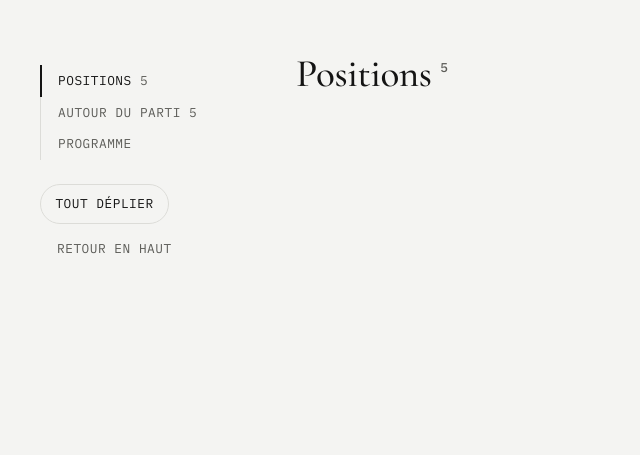
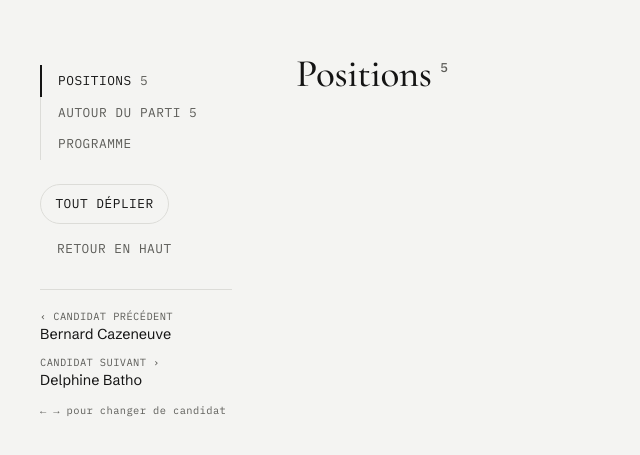
Before and after one commit to arimet/la-sauce-presidentielle, an Astro site: page /bruno-retailleau/ in a window 1280 px wide. Shown: the part 803-1258 px from the top of the page, without its empty margins (0-640 px from the left). Built offline with nearby package versions, Linux system fonts and the light colour scheme; Astro itself is replaced by a stand-in of ours.

Commit message:
Step between candidate pages with the arrow keys
Candidate pages link to the previous / next candidate in the tab's
session order (alphabetical if none yet, wrapping around) from the
desktop table of contents, with a keyboard hint; left / right arrows
follow those links.

```diff
--- a/src/pages/[slug].astro
+++ b/src/pages/[slug].astro
@@ -11,6 +11,11 @@ import { readFileSync } from 'node:fs';
 
 export async function getStaticPaths() {
   const people = await getPeople();
+  // Alphabetical here; the client applies the tab's session order (src/lib/order.js).
+  const candidates = people
+    .filter((p) => p.data.role === 'candidate')
+    .sort((a, b) => a.data.name.localeCompare(b.data.name, 'fr'))
+    .map((p) => ({ slug: p.id, name: p.data.name, href: url(`/${p.id}`) }));
   return people.map((person) => ({
     params: { slug: person.id },
     props: {
@@ -18,6 +23,7 @@ export async function getStaticPaths() {
       color: personColor(person, people),
       candidate: people.find((p) => p.id === person.data.candidateOf),
       team: people.filter((p) => p.data.candidateOf === person.id),
+      candidates: person.data.role === 'candidate' ? candidates : [],
     },
   }));
 }
@@ -27,8 +33,12 @@ interface Props {
   color: string;
   candidate?: PersonEntry;
   team: PersonEntry[];
+  candidates: { slug: string; name: string; href: string }[];
 }
-const { person, color, candidate, team } = Astro.props;
+const { person, color, candidate, team, candidates } = Astro.props;
+// Previous / next candidate, wrapping around (team member pages have none).
+const at = candidates.findIndex((c) => c.slug === person.id);
+const prev = candidates.at(at - 1), next = candidates[(at + 1) % candidates.length];
 const { name, party, photo, photoCredit, teamPosition, updatedAt, facts, programme } = person.data;
 const groups = groupByType(facts);
 // Neutral structured data: identity and affiliation only, never facts.
@@ -94,6 +104,13 @@ const [photoW, photoH] = png ? [png.readUInt32BE(16), png.readUInt32BE(20)] : []
         {groups.length > 0 && <button type="button" class="toggle-all" hidden>Tout déplier</button>}
         <a class="to-top" href="#top">Retour en haut</a>
       </p>
+      {candidates.length > 1 && (
+        <nav class="siblings" aria-label="Autres candidats" data-current={person.id} data-candidates={JSON.stringify(candidates)}>
+          <a rel="prev" href={prev!.href}><span class="dir">‹ Candidat précédent</span> <span class="who">{prev!.name}</span></a>
+          <a rel="next" href={next!.href}><span class="dir">Candidat suivant ›</span> <span class="who">{next!.name}</span></a>
+          <p class="keys-hint">← → pour changer de candidat</p>
+        </nav>
+      )}
     </aside>
     <div class="content">
     {groups.map(([group, groupFacts]) => (
@@ -187,6 +204,35 @@ const [photoW, photoH] = png ? [png.readUInt32BE(16), png.readUInt32BE(20)] : []
   </div>
 </Base>
 <script>
+  import { sessionOrder } from '../lib/order.js';
+
+  // Previous / next candidate in the tab's session order (alphabetical if none yet), wrapping
+  // around; ← / → follow them, unless typing or a modifier key is held (browser shortcuts).
+  const siblings = document.querySelector<HTMLElement>('.siblings');
+  if (siblings) {
+    type Candidate = { slug: string; name: string; href: string };
+    const all: Candidate[] = JSON.parse(siblings.dataset.candidates!);
+    const bySlug = new Map(all.map((c) => [c.slug, c]));
+    const order = sessionOrder(all.map((c) => c.slug), false);
+    const at = order.indexOf(siblings.dataset.current!);
+    const links = {
+      prev: siblings.querySelector<HTMLAnchorElement>('[rel=prev]')!,
+      next: siblings.querySelector<HTMLAnchorElement>('[rel=next]')!,
+    };
+    const set = (link: HTMLAnchorElement, c: Candidate) => {
+      link.href = c.href;
+      link.querySelector('.who')!.textContent = c.name;
+    };
+    set(links.prev, bySlug.get(order.at(at - 1)!)!);
+    set(links.next, bySlug.get(order[(at + 1) % order.length])!);
+    document.addEventListener('keydown', (e) => {
+      if (e.defaultPrevented || e.metaKey || e.ctrlKey || e.altKey || e.shiftKey) return;
+      if ((e.target as HTMLElement).closest('input, textarea, select, [contenteditable]')) return;
+      if (e.key === 'ArrowRight') location.href = links.next.href;
+      else if (e.key === 'ArrowLeft') location.href = links.prev.href;
+    });
+  }
+
   // Highlight the chip / table-of-contents entry of the category being read.
   const links = [...document.querySelectorAll<HTMLAnchorElement>('.chips a, .toc nav a')];
   if (links.length) {
@@ -343,7 +389,7 @@ const [photoW, photoH] = png ? [png.readUInt32BE(16), png.readUInt32BE(20)] : []
   .fact .notice { margin: .75rem 0 0; }
 
   /* Table of contents and page tools. Phones and tablets: the chips bar navigates, only the toggle shows. */
-  .toc nav, .tools .to-top { display: none; }
+  .toc nav, .tools .to-top, .siblings { display: none; }
   .tools { margin: 0; min-height: 2.5rem; padding-top: 1.5rem; display: flex; justify-content: flex-end; }
   .toggle-all, .toc a, .tools a {
     font-family: var(--mono); font-size: var(--step--1); text-transform: uppercase; letter-spacing: .04em;
@@ -372,6 +418,16 @@ const [photoW, photoH] = png ? [png.readUInt32BE(16), png.readUInt32BE(20)] : []
     .tools { flex-direction: column; align-items: flex-start; gap: .5rem; padding-top: 1.5rem; }
     .tools .to-top { display: inline-block; padding-block: .5rem; color: var(--muted); }
     .tools .to-top:hover { color: var(--fg); }
+    /* Scoped under .toc to override its nav and link styles. */
+    .toc .siblings { display: flex; flex-direction: column; gap: .75rem; margin-top: 1.5rem; padding-top: 1.25rem; border-top: 1px solid var(--line); }
+    .toc .siblings a {
+      display: flex; flex-direction: column; gap: .1rem; padding: 0; margin: 0; border: 0;
+      font: inherit; font-size: .9rem; text-transform: none; letter-spacing: normal; color: var(--fg); line-height: 1.3;
+    }
+    .siblings .dir { font-family: var(--mono); font-size: .65rem; text-transform: uppercase; letter-spacing: .04em; color: var(--muted); }
+    .siblings a:hover .who { text-decoration: underline; }
+    .keys-hint { margin: 0; font-family: var(--mono); font-size: .65rem; letter-spacing: .04em; color: var(--muted); }
+    @media (pointer: coarse) { .keys-hint { display: none; } }
   }
   /* Phones and tablets: a category bar that sticks once the poster has scrolled away (it starts right below the fold). */
   .chips { display: none; }
```
